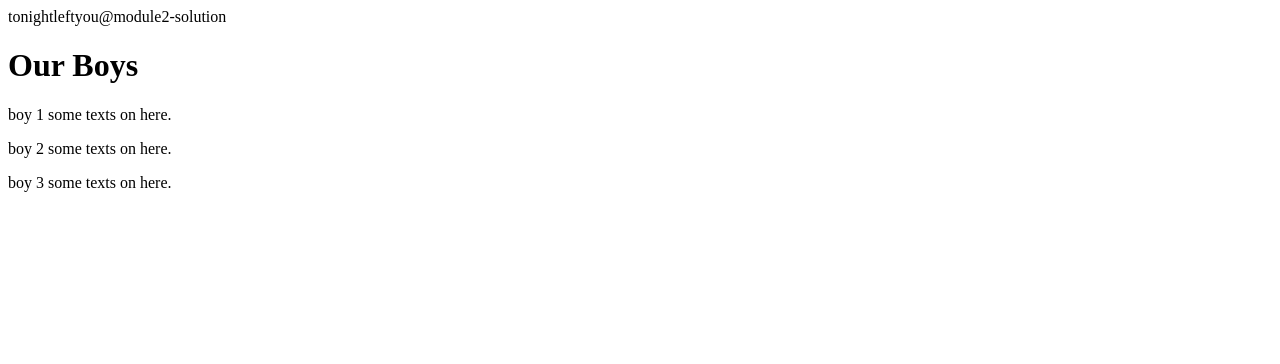
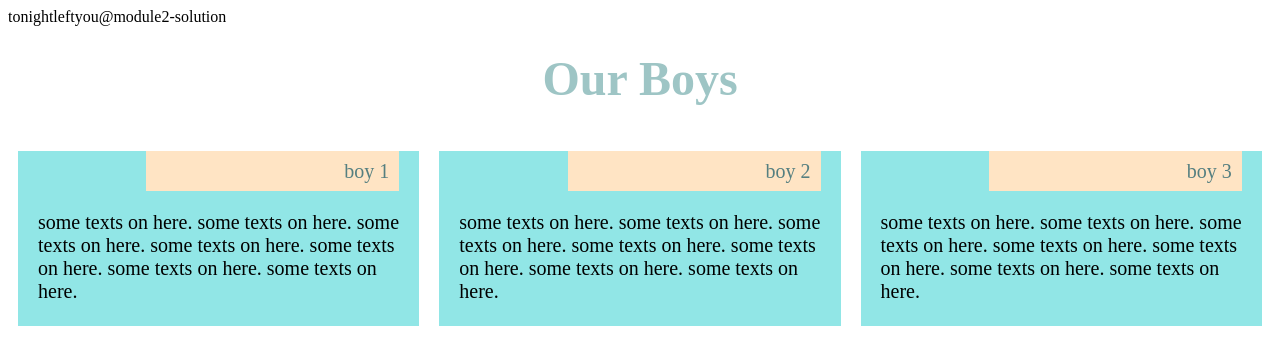
Before and after one commit to tonightleftyou/tonightleftyou.github.io, a plain HTML site: page module2-solution/index.html in a window 1280 px wide. Drawn offline with Linux system fonts and the light colour scheme.

Commit message:
waiting for me to test the mobie

```diff
--- a/module2-solution/css/module2-solution.css
+++ b/module2-solution/css/module2-solution.css
@@ -4,13 +4,34 @@
 h1 {
     margin-top: 25px;
     margin-bottom: 15px;
+    text-align: center;
+    font-size: 3em;
+    color: #9ec5c5;
 }
 p {
-    padding-left: 10px;
+    padding: 100px padding-left: 10px;
     padding-right: 10px;
-    width: 80%;
+    width: 70%;
+    height: 40px;
+    line-height: 40px;
+    margin-left: 30%;
+    overflow: hidden;
+    text-align: right;
     font-family: inherit;
-    color: aqua;
+    color: #557F80;
+    position: relative;
+    background-color: bisque;
+
+}
+.box {
+
+    margin: 0 auto;
+    padding-bottom: 23px;
+    background-color:#91E6E6;
+    font-size: 20px;
+    padding-left: 20px;
+    padding-right: 20px;
+    font-family: Microsoft-Yahei;
 }
 /*wow try*/
 .row {
@@ -19,8 +40,12 @@ p {
 /*desktop view*/
 @media (min-width: 992px) {
         .dv-1,.dv-2,.dv-3,.dv-4,.dv-5,.dv-6,.dv-7,.dv-8,.dv-9,.dv-10,.dv-11,.dv-12 {
-        float: left;
-        border: 1px solid green;
+
+            padding: 10px;
+            margin-bottom: 10px;
+            float: left;
+
+
     }
     .dv-1 {
         width: 8.33%;
@@ -62,8 +87,10 @@ p {
 /*tablet view*/
 @media (min-width: 768px) and (max-width:991px) {
         .tv-1,.tv-2,.tv-3,.tv-4,.tv-5,.tv-6,.tv-7,.tv-8,.tv-9,.tv-10,.tv-11,.tv-12 {
-        float: left;
-        border: 1px solid green;
+
+            padding: 10px;
+            margin-bottom: 10px;
+            float: left;
     }
     .tv-1 {
         width: 8.33%;
@@ -105,8 +132,11 @@ p {
 /*mobile view*/
 @media (max-width:967px) {
         .mv-1,.mv-2,.mv-3,.mv-4,.mv-5,.mv-6,.mv-7,.mv-8,.mv-9,.mv-10,.mv-11,.mv-12 {
-        float: left;
-        border: 1px solid green;
+            float: left;
+
+            padding: 10px;
+            margin-bottom: 10px;
+
     }
     .mv-1 {
         width: 8.33%;
--- a/module2-solution/index.html
+++ b/module2-solution/index.html
@@ -4,22 +4,41 @@
         <meta charset="utf-8">
         <meta name="homework" content="width=devic-width,initial-scale=1">
         <tittle>tonightleftyou@module2-solution</tittle>
-        <style type="text/css" href="css/module2-solution.css"></style>
+        <link type="text/css" rel="stylesheet" href="css/module2-solution.css">
     </head>
     <body>
        <h1>Our Boys</h1>
         <section class="row">
             <article class="dv-4 tv-6 mv-12">
-                <p>boy 1 some texts on here.</p>
-
+               <div class="box">
+                <p>boy 1 </p>
+                     some texts on here.
+                     some texts on here.
+                     some texts on here.                      some texts on here.
+                     some texts on here.
+                     some texts on here.                      some texts on here.
+                </div>
         </article>
                     <article class="dv-4 tv-6 mv-12">
-                <p>boy 2 some texts on here.</p>
+                    <div class="box">
+                <p>boy 2 </p>
+                                           some texts on here.
+                     some texts on here.
+                     some texts on here.                      some texts on here.
+                     some texts on here.
+                     some texts on here.                      some texts on here.
 
+                        </div>
         </article>
                     <article class="dv-4 tv-12 mv-12">
-                <p>boy 3 some texts on here.</p>
-
+                    <div class="box">
+                <p>boy 3 </p>
+                                            some texts on here.
+                     some texts on here.
+                     some texts on here.                      some texts on here.
+                     some texts on here.
+                     some texts on here.                      some texts on here.
+                        </div>
         </article>
         </section>
     </body>
```
